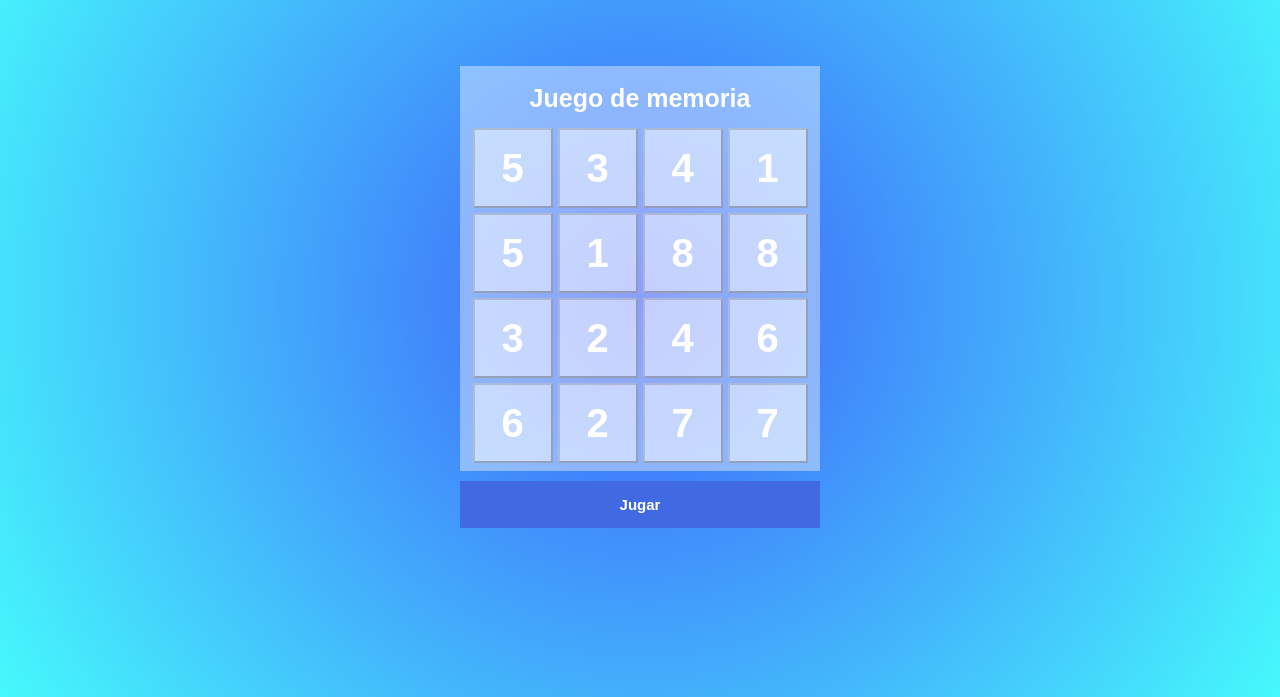
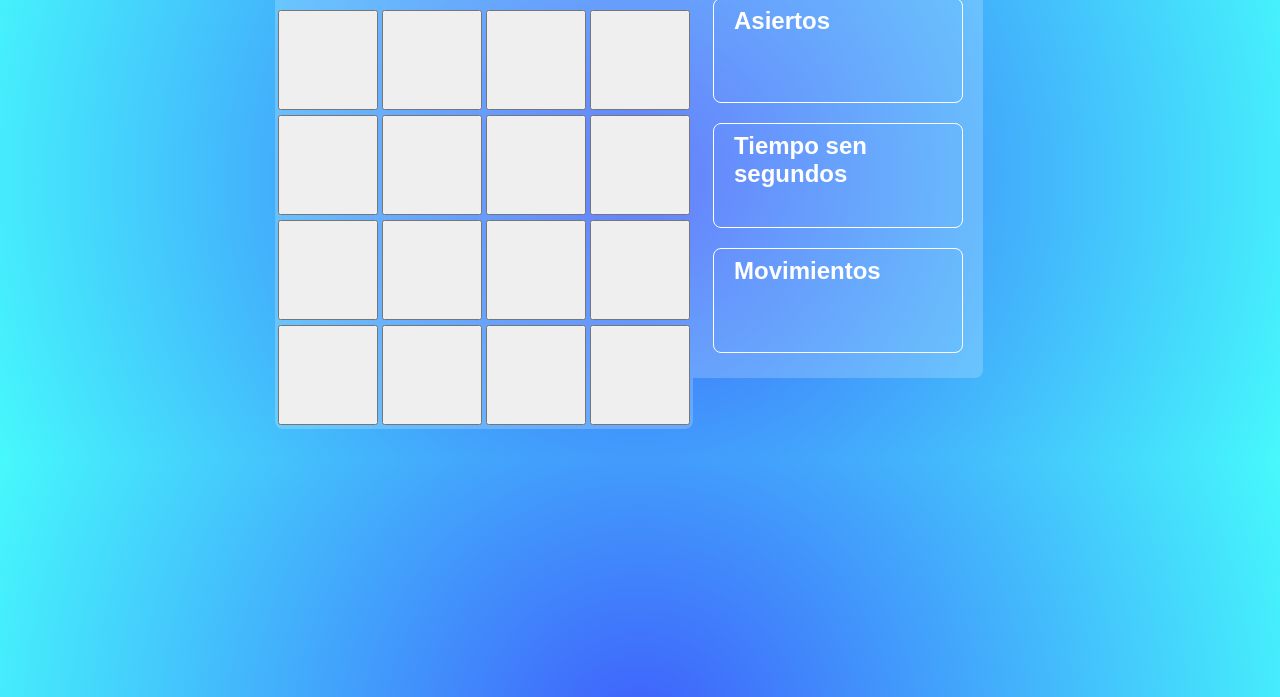
Before and after one commit to abraham404/memory-game, a plain HTML site: page index.html in a window 1280 px wide. Shown: the part 103-800 px from the top of the page. Drawn offline with Linux system fonts and the light colour scheme; some packages are replaced by stand-ins of ours; a script that the page names is missing.

Commit message:
change code

```diff
--- /dev/null
+++ b/copias/styles (copia).css
@@ -0,0 +1,117 @@
+* {
+    padding: 0;
+    margin: 0;
+    box-sizing: border-box;
+}
+
+body {
+    height: 100vh;
+    margin: 0;
+    display: grid;
+    position: relative;
+    place-content: center;
+
+    background: rgb(63,94,251);
+    background: radial-gradient(circle, rgba(63,94,251,1) 0%, rgba(70,249,252,1) 100%);
+}
+
+#title {
+    font-family: Arial, Helvetica, sans-serif;
+    margin-bottom: 15px;
+    color: white;
+    font-size: 25px;
+    font-weight: bold;
+}
+
+.container {
+    height: auto;
+    width: auto;
+    display: grid;
+    grid-template-columns: repeat(4, 1fr);
+    align-content: center;
+    justify-items: center;
+    gap: 5px
+}
+
+.wrapper {
+    height: 405px;
+    padding-top: 60px;
+    margin-top: 0;
+    padding-bottom: 50px;
+    width: 360px;
+    background-color: rgba(255, 255, 255, 0.4);
+    display: grid;
+    margin-bottom: 10px;
+    align-content: center;
+    justify-items: center;
+}
+
+.cards{
+    height: 80px;
+    width: 80px;
+    display: flex;
+    align-items: center;
+    justify-content: center;
+    font-size: 5vh;
+    font-family: Arial, Helvetica, sans-serif;
+    font-weight: bolder;
+    cursor: pointer;
+    color: white;
+
+    background-color: rgba(255, 255, 255, 0.5);
+}
+
+.start-button {
+    margin: 5px;
+    background-color: rgb(65, 105, 225);
+    padding: 15px;
+    color: white;
+    border: none;
+    cursor: pointer;
+    font-family: Arial, Helvetica, sans-serif;
+    font-weight: bold;
+
+}
+
+.container-button {
+    position: relative;
+    text-align: center;
+    overflow: hidden;
+
+}
+
+.start-button{
+    width: 100%;
+    margin: 0;
+    font-size: 15px;
+}
+
+
+
+.start-button span {
+    position: relative;
+    border: none;
+    z-index: 2;
+    transition: .3s ease all;
+}
+
+
+
+.start-button::after {
+    content: "";
+    width: 100%;
+    border: none;
+    height: 40px;
+    position: absolute;
+    z-index: 1;
+    top: -40px;
+
+    left:  calc(-100% - 50px);
+    border-bottom: 50px solid rgb(50,205,50);
+    border-right: 50px solid transparent;
+    transition: 0.4s ease-in-out all;
+}
+
+.start-button:hover::after{
+    left: 0;
+}
--- a/index.html
+++ b/index.html
@@ -4,25 +4,49 @@
 <head>
     <meta charset="UTF-8">
     <meta name="viewport" content="width=device-width, initial-scale=1.0">
-    <title>Memory Game</title>
-    <script src="https://cdn.jsdelivr.net/npm/sweetalert2@11"></script>
     <link rel="stylesheet" href="styles.css">
-
+    <title>Juego de memoria</title>
 </head>
 
 <body>
-
-
-    <div class="wrapper">
-        <span id="title">Juego de memoria</span>
-        <div class="container" id="container-wrapper"></div>
-    </div>
-    <div class="container-button">
-        <button class="start-button" id="start-game"><span>Jugar</span></button>
-    </div>
+    <main>
+        <div class="section1">
+            <h1>Juego de memoria</h1>
+            <table>
+                <tr>
+                    <td><button id="0" onclick="uncover(0)"></button></td>
+                    <td><button id="1" onclick="uncover(1)"></button></td>
+                    <td><button id="2" onclick="uncover(2)"></button></td>
+                    <td><button id="3" onclick="uncover(3)"></button></td>
+                </tr>
+                <tr>
+                    <td><button id="4" onclick="uncover(4)"></button></td>
+                    <td><button id="5" onclick="uncover(5)"></button></td>
+                    <td><button id="6" onclick="uncover(6)"></button></td>
+                    <td><button id="7" onclick="uncover(7)"></button></td>
+                </tr>
+                <tr>
+                    <td><button id="8" onclick="uncover(8)"></button></td>
+                    <td><button id="9" onclick="uncover(9)"></button></td>
+                    <td><button id="10" onclick="uncover(10)"></button></td>
+                    <td><button id="11" onclick="uncover(11)"></button></td>
+                </tr>
+                <tr>
+                    <td><button id="12" onclick="uncover(12)"></button></td>
+                    <td><button id="13" onclick="uncover(13)"></button></td>
+                    <td><button id="14" onclick="uncover(14)"></button></td>
+                    <td><button id="15" onclick="uncover(15)"></button></td>
+                </tr>
+            </table>
+        </div>
+        <div class="section2">
+            <h2 id="successes" class="statistics">Asiertos</h2>
+            <h2 id="time" class="statistics">Tiempo sen segundos</h2>
+            <h2 id="movements" class="statistics">Movimientos</h2>
+        </div>
+    </main>
 
     <script src="main.js"></script>
-
 </body>
 
 </html>
--- a/main.js
+++ /dev/null
@@ -1,57 +0,0 @@
-const boxArray = document.getElementById("container-wrapper");
-const startGame = document.getElementById("start-game");
-
-const numCard = [1, 1, 2, 2, 3, 3, 4, 4, 5, 5, 6, 6, 7, 7, 8, 8];
-var indexArray = [0, 1, 2, 3, 4, 5, 6, 7, 8, 9, 10, 11, 12, 13, 14, 15];
-indexArray = indexArray.sort(function () { return Math.random() - 0.5 });
-
-const showBoard = () => {
-
-    for (let i = 0; i < indexArray.length; i++) {
-        const element = document.createElement("button");
-        element.className = "cards"
-        element.disabled = true;
-        element.innerHTML = numCard[indexArray[i]];
-        boxArray.appendChild(element);
-    }
-}
-
-const enableCards = () => {
-    const cards = document.querySelectorAll(".cards");
-
-    cards.forEach(card => {
-        card.disabled = false;
-    });
-
-}
-
-const chronometer = () => {
-    enableCards();
-    let time = 5;
-    startGame.disabled = true;
-
-    const stopChr = setInterval(() => {
-        time--;
-        console.log(time)
-        if (time === 0) {
-            clearInterval(stopChr);
-
-            Swal.fire({
-                position: "center",
-                icon: "error",
-                title: "Perdiste se te acabó el tiempo",
-                showConfirmButton: true,
-            })
-            .then((result) => {
-                if(result.isConfirmed)
-                location.reload();
-            })
-
-        }
-
-    }, 1000);
-}
-
-showBoard();
-
-startGame.onclick = chronometer;
--- a/styles.css
+++ b/styles.css
@@ -1,117 +1,55 @@
-* {
-    padding: 0;
-    margin: 0;
-    box-sizing: border-box;
+body {
+    background: rgb(63, 94, 251);
+    background: radial-gradient(circle, rgba(63, 94, 251, 1) 0%, rgba(70, 249, 252, 1) 100%);
+    font-family: sans-serif;
+    color: white;
+
 }
 
-body {
-    height: 100vh;
-    margin: 0;
-    display: grid;
-    position: relative;
-    place-content: center;
-
-    background: rgb(63,94,251);
-    background: radial-gradient(circle, rgba(63,94,251,1) 0%, rgba(70,249,252,1) 100%);
+main {
+    margin-top: 100px;
+    width: 730px;
+    margin: 30px auto;
+    display: flex;
+    align-items: center;
 }
 
-#title {
-    font-family: Arial, Helvetica, sans-serif;
-    margin-bottom: 15px;
+.section1{
+    background-color: rgba(255, 255, 255, 0.2);
+
+    padding: (0 10px 10px 10px);
+    border-radius: 8px;
+}
+
+h1{
+    text-align: center;
+}
+
+button{
+    width: 100px;
+    height: 100px;
+    font-size: 40pxs;
     color: white;
-    font-size: 25px;
     font-weight: bold;
 }
 
-.container {
-    height: auto;
-    width: auto;
-    display: grid;
-    grid-template-columns: repeat(4, 1fr);
-    align-content: center;
-    justify-items: center;
-    gap: 5px
+button:hover{
+    cursor: pointer;
 }
 
-.wrapper {
-    height: 405px;
-    padding-top: 60px;
-    margin-top: 0;
-    padding-bottom: 50px;
-    width: 360px;
-    background-color: rgba(255, 255, 255, 0.4);
-    display: grid;
-    margin-bottom: 10px;
-    align-content: center;
-    justify-items: center;
+.section2 {
+    background-color: rgba(255, 255, 255, 0.2);
+    width: 250px;
+    height: 400px;
+    border-top-right-radius: 8px;
+    border-bottom-right-radius: 8px;
+    padding: 0 20px ;
 }
 
-.cards{
-    height: 80px;
-    width: 80px;
-    display: flex;
-    align-items: center;
-    justify-content: center;
-    font-size: 5vh;
-    font-family: Arial, Helvetica, sans-serif;
-    font-weight: bolder;
-    cursor: pointer;
-    color: white;
-
-    background-color: rgba(255, 255, 255, 0.5);
+.statistics{
+    border: 1px solid white;
+    height: 105px;
+    border-radius: 8px;
+    padding: 8px 20px;
+    box-sizing: border-box;
 }
-
-.start-button {
-    margin: 5px;
-    background-color: rgb(65, 105, 225);
-    padding: 15px;
-    color: white;
-    border: none;
-    cursor: pointer;
-    font-family: Arial, Helvetica, sans-serif;
-    font-weight: bold;
-
-}
-
-.container-button {
-    position: relative;
-    text-align: center;
-    overflow: hidden;
-
-}
-
-.start-button{
-    width: 100%;
-    margin: 0;
-    font-size: 15px;
-}
-
-
-
-.start-button span {
-    position: relative;
-    border: none;
-    z-index: 2;
-    transition: .3s ease all;
-}
-
-
-
-.start-button::after {
-    content: "";
-    width: 100%;
-    border: none;
-    height: 40px;
-    position: absolute;
-    z-index: 1;
-    top: -40px;
-
-    left:  calc(-100% - 50px);
-    border-bottom: 50px solid rgb(50,205,50);
-    border-right: 50px solid transparent;
-    transition: 0.4s ease-in-out all;
-}
-
-.start-button:hover::after{
-    left: 0;
-}
```
Also changed, not shown: copias/index (copia).html (added, +28 -0 lines), copias/main (copia).js (added, +77 -0 lines).
